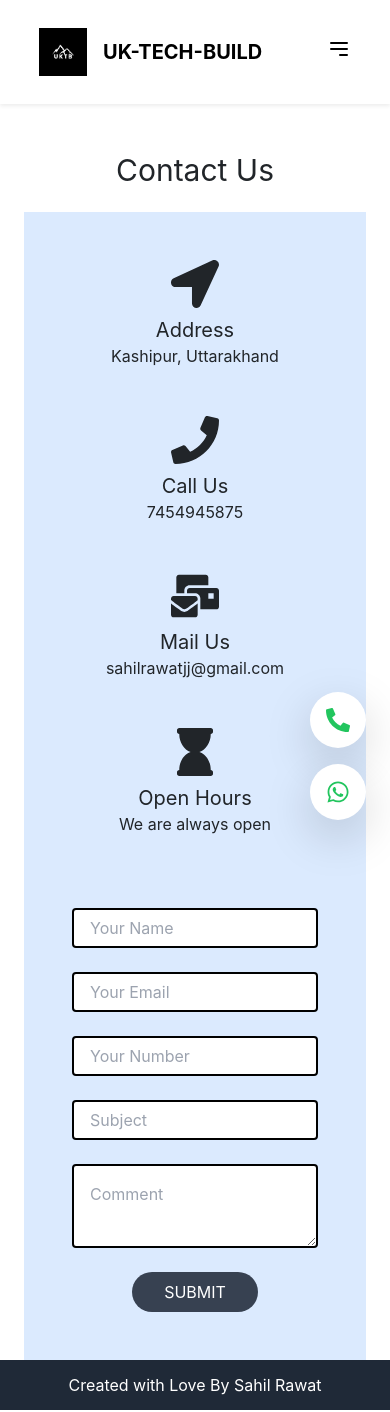
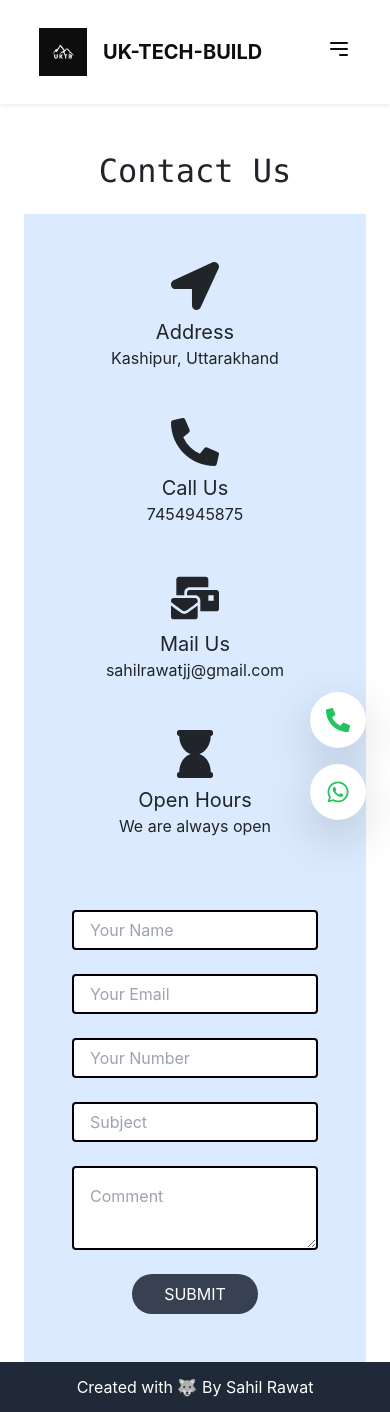
Before and after one commit to uttarakhandTB/UKTB-portfolio, a React (Vite) app: page /faqs in a window 390 px wide. Built offline with nearby package versions, Linux system fonts and the light colour scheme.

Commit message:
commit-start

```diff
--- a/src/components/About/About.jsx
+++ b/src/components/About/About.jsx
@@ -6,7 +6,7 @@ import Clients from "./Clients";
 const About = () => {
     return (
         <>
-            <div className="container bg-sky-50 shadow-sm p-8"><h1 className="text-[3rem] text-center my-4  text-blue-500 font-mono">Uk-Tech-Build <span className="text-[2rem] text-black">About Mission And Story</span></h1>
+            <div className=" bg-sky-50 shadow-sm p-8"><h1 className="text-[3rem] text-center my-4  text-blue-500 font-mono">Uk-Tech-Build <span className="text-[2rem] text-black">About Mission And Story</span></h1>
                 <div className="mt-[2rem]  max-[768px]:content-center max-[768px]:items-center p-8 bg-blue-70 row  items-center">
                     <div className="col-md-6 col-12">
                         <img src="src/assets/images/about.jpeg" className=" max-[768px]:h-auto w-auto h-[25rem] w-100  shadow-lg d-block w-100 rounded" alt="..." />
--- a/src/components/Contact.jsx
+++ b/src/components/Contact.jsx
@@ -1,11 +1,11 @@
 import React from "react";
-import { FaPhone, FaLocationArrow, FaMailBulk, FaHourglass } from 'react-icons/fa';
+import { FaPhoneAlt, FaLocationArrow, FaMailBulk, FaHourglass } from 'react-icons/fa';
 
 const Contact = () => {
     return (
         <div className="mt-6 container mx-auto px-4">
-            <div className="text-3xl md:text-2xl text-center">
-                <h1>Contact Us</h1>
+            <div className=" md:text-2xl text-center">
+                <h1 className="text-[2rem] font-mono">Contact Us</h1>
             </div>
             <div className="flex flex-col md:flex-row bg-blue-100 mt-6 p-4">
                 <div className="flex flex-wrap w-full md:w-1/2 justify-around items-center">
@@ -15,7 +15,7 @@ const Contact = () => {
                         <p>Kashipur, Uttarakhand</p>
                     </div>
                     <div className="p-4 flex flex-col items-center">
-                        <FaPhone className="text-5xl mb-2" />
+                        <FaPhoneAlt className="text-5xl mb-2" />
                         <h2 className="text-xl md:text-lg">Call Us</h2>
                         <p>7454945875</p>
                     </div>
--- a/src/components/Footer.jsx
+++ b/src/components/Footer.jsx
@@ -3,7 +3,7 @@ const Footer=()=>{
     return(
         <>
           <footer className="mt-auto bg-gray-800 h-[50px] flex content-center flex-col pt-3 items-center text-white">
-            <h1>Created with Love By Sahil Rawat</h1>
+            <h1>Created with &#128058; By Sahil Rawat</h1>
           </footer>
         </>
     )
--- a/src/components/Navbar.jsx
+++ b/src/components/Navbar.jsx
@@ -10,7 +10,7 @@ const Navbar = () => {
   };
 
   return (
-    <nav className="p-4 sticky top-0 z-50 transition-colors duration-300 bg-white shadow-sm">
+    <nav className="h-25 p-4 sticky top-0 z-50 transition-colors opacity-95 duration-300 bg-white shadow-sm">
       <div className="container mx-auto flex justify-between items-center">
         <div className="flex items-center text-black text-xl font-bold">
           <img src="src/assets/images/3.png" alt="" className="h-12" />
@@ -24,14 +24,14 @@ const Navbar = () => {
           </button>
         </div>
         <div className="hidden lg:flex items-center">
-          <Link to="/" className="text-blue-500 px-4 py-2 hover:text-blue-800 hover:no-underline">Home</Link>
-          <Link to="/about" className="text-blue-500 px-4 py-2 hover:text-blue-800 hover:no-underline">About</Link>
-          <Link to="/services" className="text-blue-500 px-4 py-2 hover:text-blue-800 hover:no-underline">Services</Link>
-          <Link to="/blogs" className="text-blue-500 px-4 py-2 hover:text-blue-800 hover:no-underline">Our Blogs</Link>
-          <Link to="/faqs" className="text-blue-500 px-4 py-2 hover:text-blue-800 hover:no-underline">FAQs</Link>
+          <Link to="/" className="text-blue-500 px-4 py-2 hover:text-blue-800 hover:no-underline rounded-full  transition-all ease-in-out duration-500 hover:bg-blue-100 ">Home</Link>
+          <Link to="/about" className="text-blue-500 px-4 py-2  hover:text-blue-800 hover:no-underline rounded-full  transition-all ease-in-out duration-500 hover:bg-blue-100 ">About</Link>
+          <Link to="/services" className="text-blue-500 px-4 py-2 hover:text-blue-800 hover:no-underline rounded-full  transition-all ease-in-out duration-500 hover:bg-blue-100 ">Services</Link>
+          <Link to="/blogs" className="text-blue-500 px-4 py-2 hover:text-blue-800 hover:no-underline rounded-full  transition-all ease-in-out duration-500 hover:bg-blue-100 ">Our Blogs</Link>
+          <Link to="/faqs" className="text-blue-500 px-4 py-2 hover:text-blue-800 hover:no-underline rounded-full  transition-all ease-in-out duration-500 hover:bg-blue-100 ">FAQs</Link>
         </div>
       </div>
-      <div className={`lg:hidden fixed top-0 right-0 w-2/4 h-full backdrop-blur-xl transform ${isOpen ? 'translate-x-0' : 'translate-x-full'} transition-transform duration-300 ease-in-out z-50`}>
+      <div className={`lg:hidden fixed top-0 right-0 w-2/4 h-full backdrop-blur-xl bg-white transform ${isOpen ? 'translate-x-0' : 'translate-x-full'} transition-transform duration-300 ease-in-out z-50`}>
         <div className="p-4">
           <button onClick={toggleMenu} className="text-black focus:outline-none mb-4">
             <svg className="w-6 h-6" fill="none" stroke="currentColor" viewBox="0 0 24 24" xmlns="http://www.w3.org/2000/svg">
--- a/src/components/Services/ServicesCardGroup.jsx
+++ b/src/components/Services/ServicesCardGroup.jsx
@@ -38,7 +38,7 @@ const ServicesCardGroup = () => {
             <p className="mb-4 text-center">{card.description}</p>
             <a
               href={card.link}
-              className="inline-block px-4 py-2 bg-blue-500 text-white rounded hover:bg-blue-700"
+              className="inline-block px-4 py-2 bg-blue-500 text-white hover:no-underline rounded hover:bg-blue-700"
             >
               Click Here
             </a>
```
